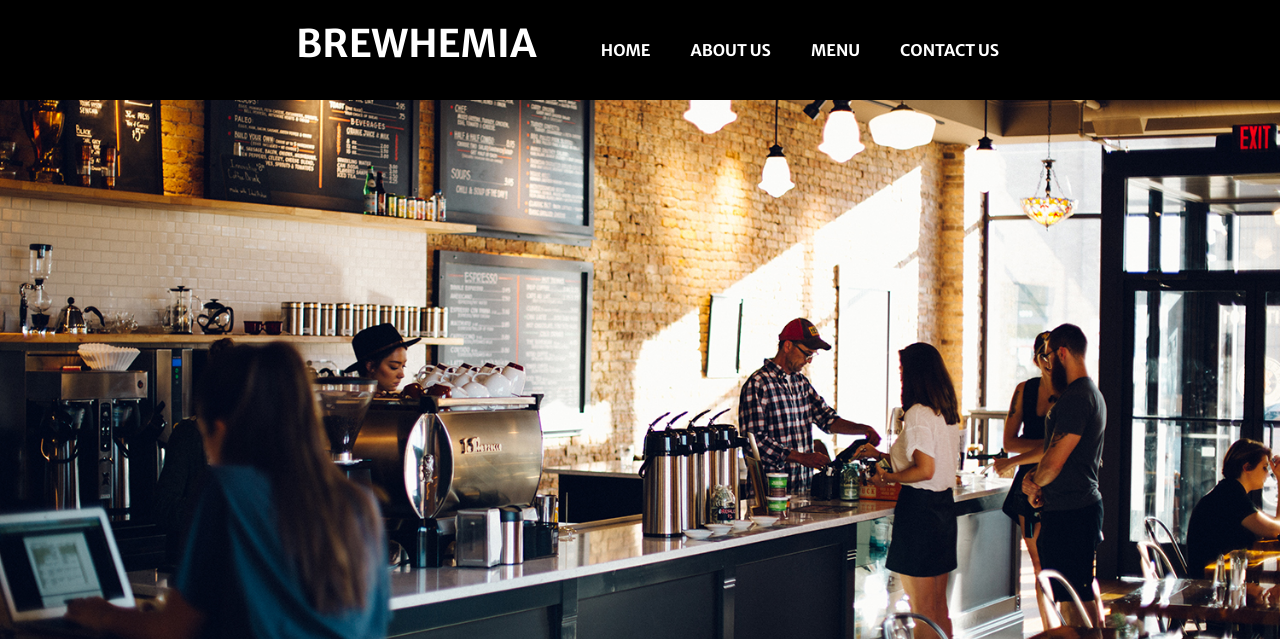
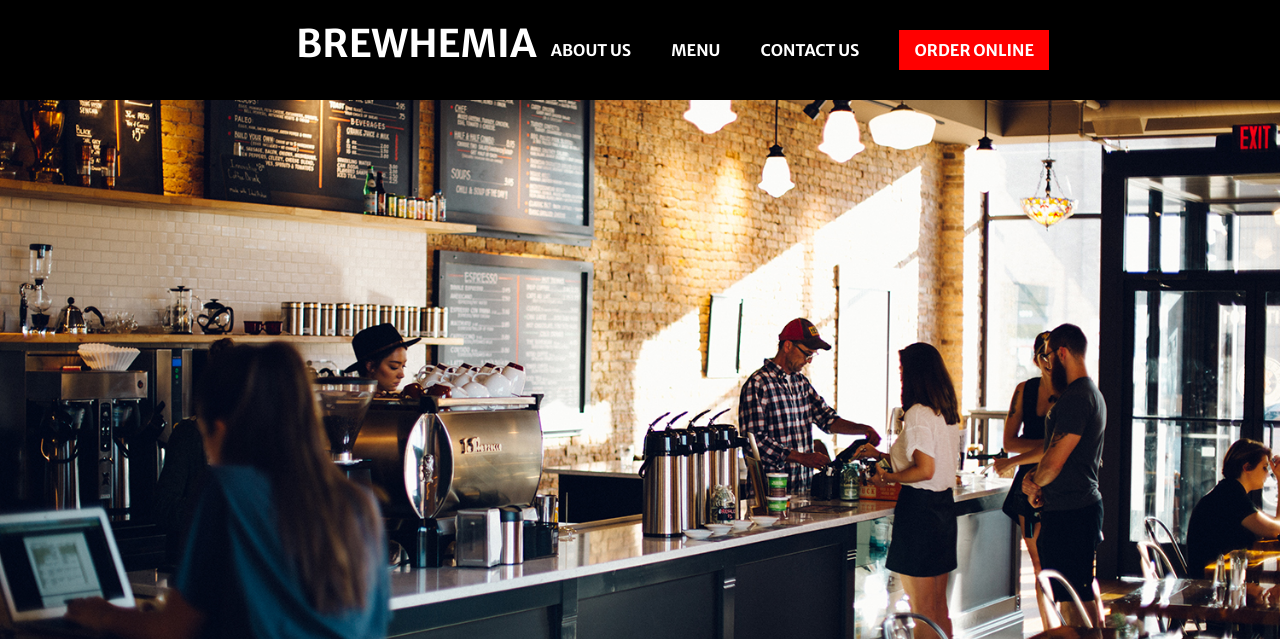
Before and after one commit to welbinator/brewhemia, a PHP site: page / in a window 1280 px wide. Shown: the top 639 px of the page. Run offline with PHP 8.4, Linux system fonts and the light colour scheme.

Commit message:
added order button to menu

```diff
--- a/assets/css/styles.css
+++ b/assets/css/styles.css
@@ -51,7 +51,10 @@ nav {
 
 }
 
-
+.nav-online {
+    background: red;
+    padding: 10px 15px;
+}
 
 nav ul {
     list-style: none;
--- a/includes/header.php
+++ b/includes/header.php
@@ -14,10 +14,11 @@
         <div class="logo"><h1>BREWHEMIA</h1></div>
         <nav id="nav" class="show-nav">
             <ul>
-                <li><a href="/">Home</a></li>
+
                 <li><a href="/about-us.php">About Us</a></li>
                 <li><a href="/menu.php">Menu</a></li>
                 <li><a href="/contact-us.php">Contact Us</a></li>
+                <li><a class="nav-online" href="https://www.toasttab.com/brewhemia-1202-3rd-st-se-ste-101">ORDER ONLINE</a></li>
 
             </ul>
         </nav>
```
